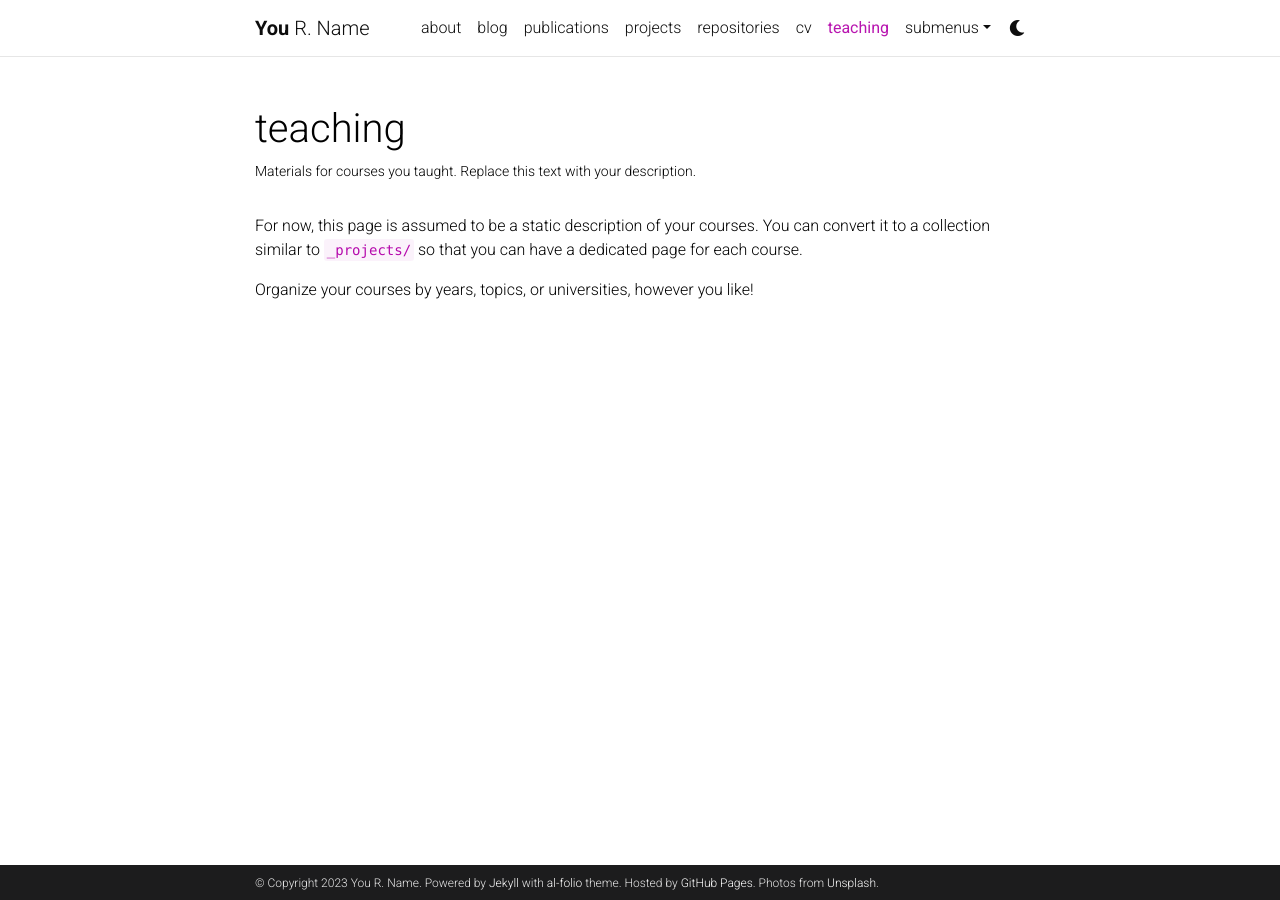
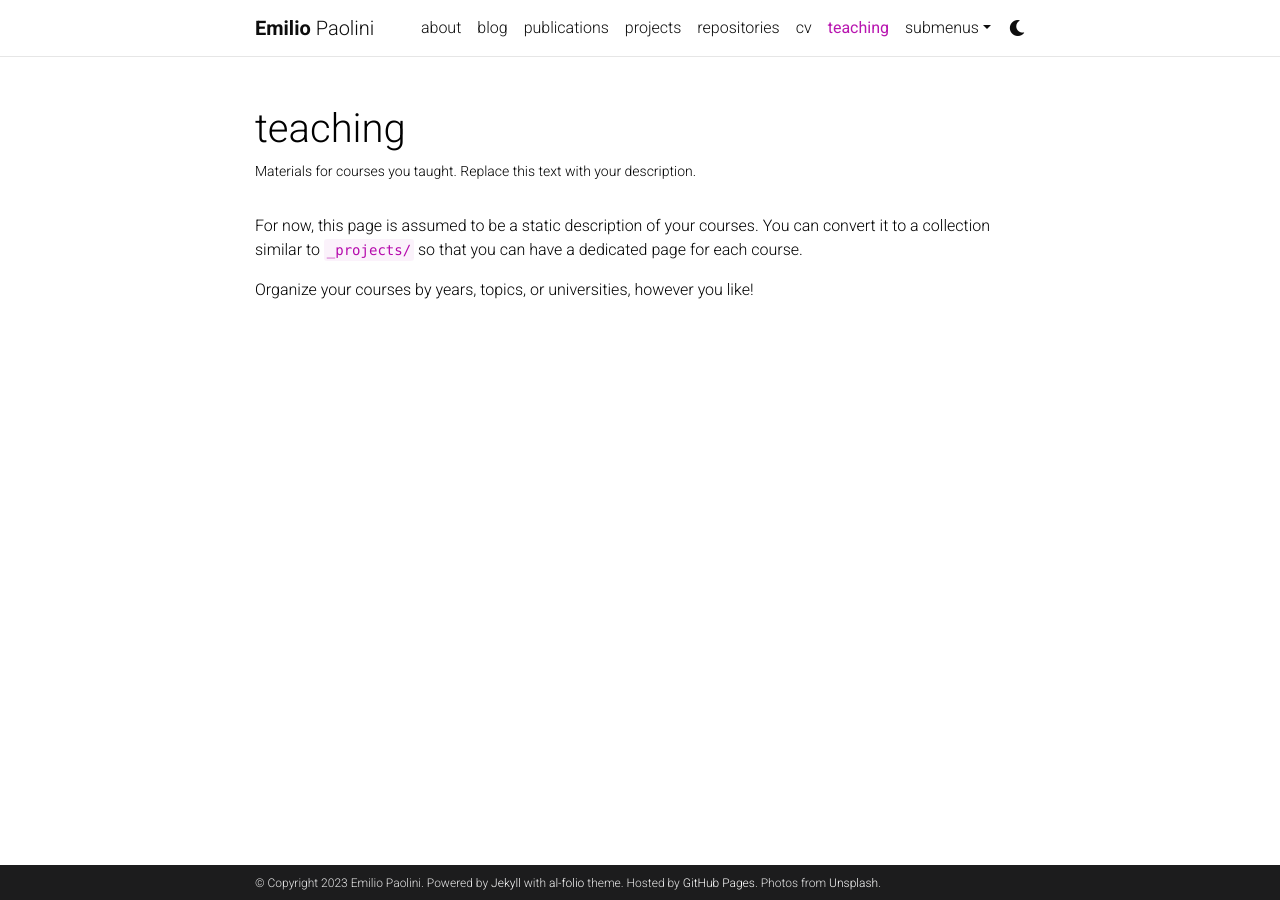
Before and after one commit to emiliopaolini/emiliopaolini.github.io, a Jekyll site: the page built from _pages/teaching.md, in a window 1280 px wide. Built offline with Jekyll 4.4.1, drawn with Linux system fonts in a browser that asks for light colours; comment, search, counter and statistics services are not loaded; a style sheet for code colours, icons or effects is not loaded.

Commit message:
added personal info

```diff
--- a/_config.yml
+++ b/_config.yml
@@ -3,10 +3,10 @@
 # -----------------------------------------------------------------------------
 
 title: blank # the website title (if blank, full name will be used instead)
-first_name: You
-middle_name: R.
-last_name: Name
-email: you@example.com
+first_name: Emilio
+middle_name:
+last_name: Paolini
+email: emilio.paolini@santannapisa.it
 description: > # the ">" symbol means to ignore newlines until "footer_text:"
   A simple, whitespace theme for academics. Based on [*folio](https://github.com/bogoli/-folio) design.
 footer_text: >
@@ -71,13 +71,13 @@
 # Social integration
 # -----------------------------------------------------------------------------
 
-github_username: # your GitHub user name
+github_username: emiliopaolini # your GitHub user name
 gitlab_username: # your GitLab user name
 twitter_username: # your Twitter handle
 mastodon_username: # your mastodon instance+username in the format instance.tld/@username
-linkedin_username: # your LinkedIn user name
+linkedin_username: emilio-paolini-779319102 # your LinkedIn user name
 telegram_username: # your Telegram user name
-scholar_userid: # your Google Scholar ID
+scholar_userid: qwQSWKQAAAAJ # your Google Scholar ID
 semanticscholar_id: # your Semantic Scholar ID
 whatsapp_number: # your WhatsApp number (full phone number in international format. Omit any zeroes, brackets, or dashes when adding the phone number in international format.)
 orcid_id: # your ORCID ID
```
Also changed, not shown: _pages/about.md (+2 -2 lines), 1 other file.
